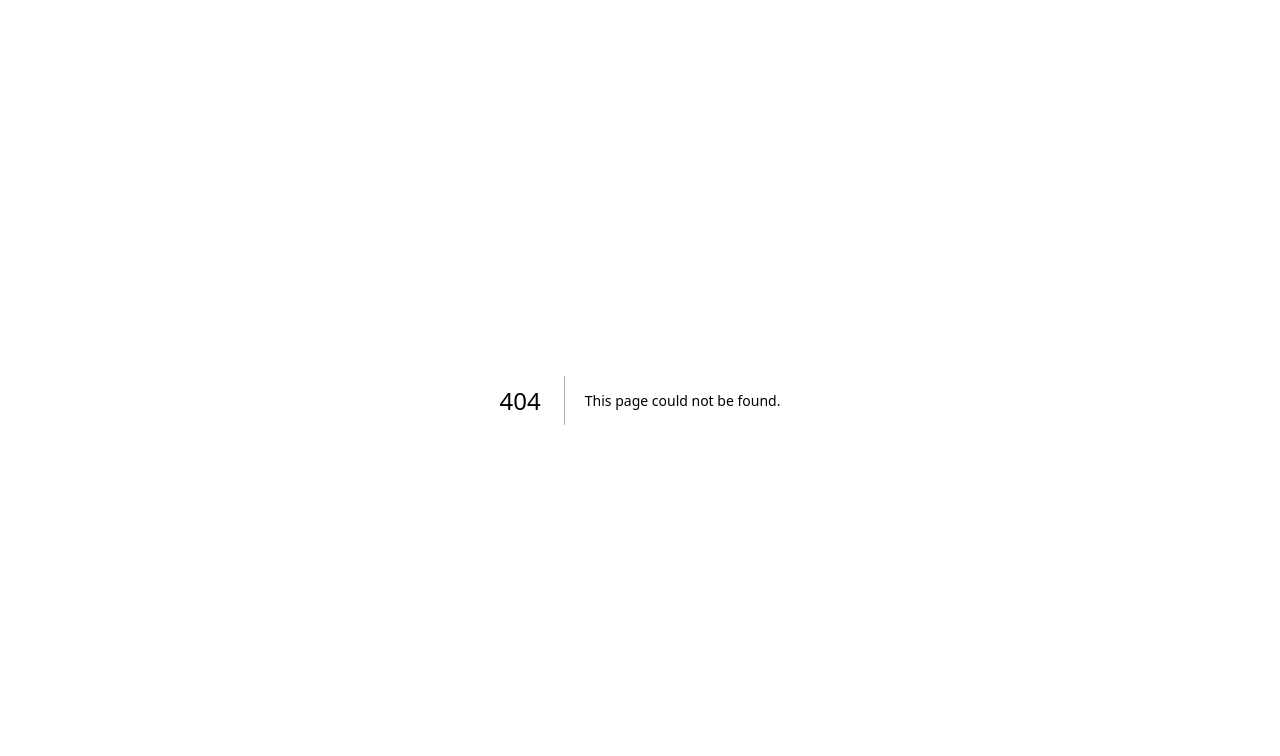
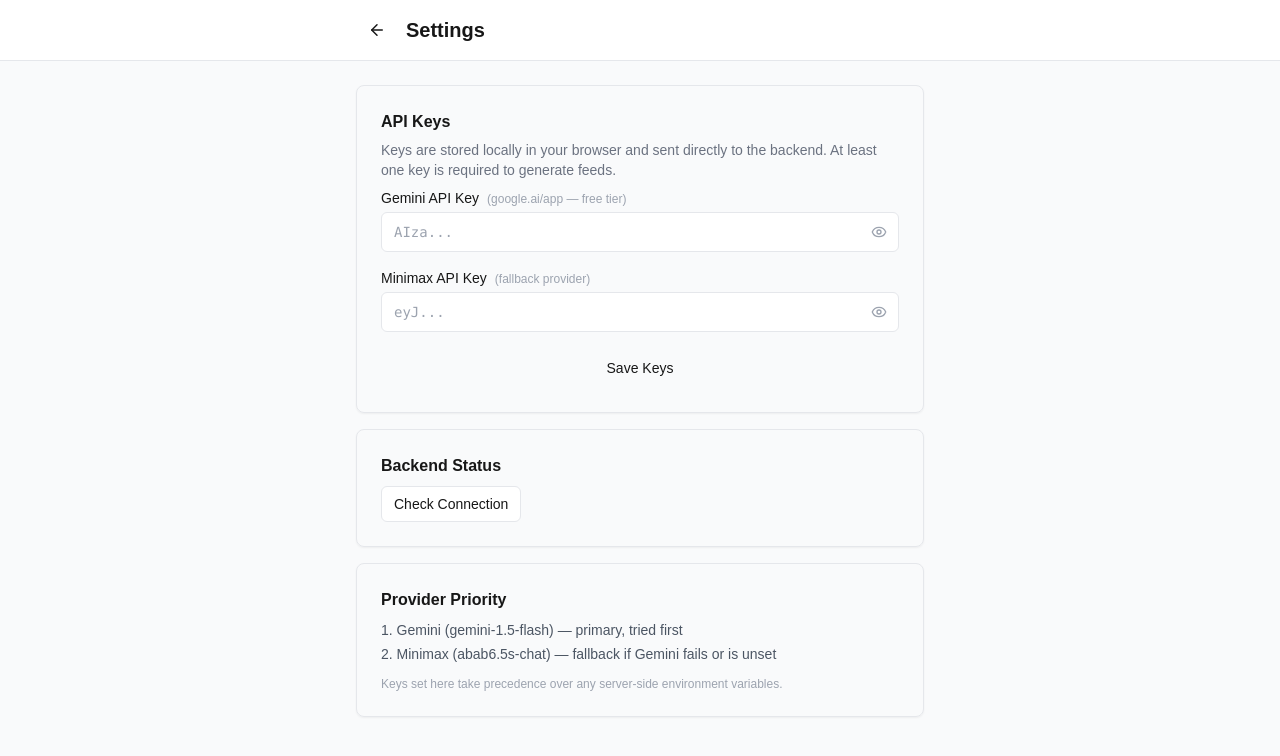
Before and after one commit to gongahkia/trae-hackathon-2026, a Next.js app in the folder frontend/: page /settings in a window 1280 px wide. Before the commit this address had no page. Shown: the top 756 px of the page. Built offline with nearby package versions, Linux system fonts and the light colour scheme; no server answers.

Commit message:
feat(app): updating to allow local keys

```diff
--- a/frontend/src/app/feed/[sessionId]/page.tsx
+++ b/frontend/src/app/feed/[sessionId]/page.tsx
@@ -100,6 +100,11 @@ export default function FeedPage() {
                 <Plus size={18} />
               </Button>
             </Link>
+            <Link href="/settings">
+              <Button variant="ghost" size="sm">
+                <Settings size={18} />
+              </Button>
+            </Link>
           </div>
         </div>
       </header>
--- a/frontend/src/app/layout.tsx
+++ b/frontend/src/app/layout.tsx
@@ -14,8 +14,8 @@ const geistMono = localFont({
 });
 
 export const metadata: Metadata = {
-  title: "Create Next App",
-  description: "Generated by create next app",
+  title: "DoomLearn",
+  description: "We're doomed",
 };
 
 export default function RootLayout({
--- /dev/null
+++ b/frontend/src/app/settings/page.tsx
@@ -0,0 +1,161 @@
+"use client";
+
+import { useState } from "react";
+import Link from "next/link";
+import { ArrowLeft, Eye, EyeOff, CheckCircle, AlertCircle } from "lucide-react";
+import { Button } from "@/components/ui/button";
+import { Input } from "@/components/ui/input";
+import { Card, CardContent, CardHeader } from "@/components/ui/card";
+import { useSessionStore } from "@/store/session";
+import { api } from "@/lib/api";
+
+export default function SettingsPage() {
+  const { geminiApiKey, minimaxApiKey, setGeminiApiKey, setMinimaxApiKey } = useSessionStore();
+
+  const [geminiInput, setGeminiInput] = useState(geminiApiKey);
+  const [minimaxInput, setMinimaxInput] = useState(minimaxApiKey);
+  const [showGemini, setShowGemini] = useState(false);
+  const [showMinimax, setShowMinimax] = useState(false);
+  const [saved, setSaved] = useState(false);
+  const [healthStatus, setHealthStatus] = useState<"idle" | "checking" | "ok" | "error">("idle");
+
+  const handleSave = () => {
+    setGeminiApiKey(geminiInput.trim());
+    setMinimaxApiKey(minimaxInput.trim());
+    setSaved(true);
+    setTimeout(() => setSaved(false), 2000);
+  };
+
+  const handleCheckHealth = async () => {
+    setHealthStatus("checking");
+    try {
+      await api.health();
+      setHealthStatus("ok");
+    } catch {
+      setHealthStatus("error");
+    }
+  };
+
+  return (
+    <div className="min-h-screen bg-gray-50">
+      <header className="sticky top-0 bg-white border-b z-10">
+        <div className="max-w-[600px] mx-auto px-4 py-3 flex items-center gap-2">
+          <Link href="/">
+            <Button variant="ghost" size="sm">
+              <ArrowLeft size={18} />
+            </Button>
+          </Link>
+          <h1 className="font-bold text-xl">Settings</h1>
+        </div>
+      </header>
+
+      <main className="max-w-[600px] mx-auto px-4 py-6 space-y-4">
+        <Card>
+          <CardHeader className="pb-2">
+            <h2 className="font-semibold">API Keys</h2>
+            <p className="text-sm text-gray-500">
+              Keys are stored locally in your browser and sent directly to the backend. At least one key is required to generate feeds.
+            </p>
+          </CardHeader>
+          <CardContent className="space-y-4">
+            <div>
+              <label className="block text-sm font-medium mb-1">
+                Gemini API Key
+                <span className="ml-2 text-xs text-gray-400 font-normal">
+                  (google.ai/app — free tier)
+                </span>
+              </label>
+              <div className="relative">
+                <Input
+                  type={showGemini ? "text" : "password"}
+                  placeholder="AIza..."
+                  value={geminiInput}
+                  onChange={(e) => setGeminiInput(e.target.value)}
+                  className="pr-10 font-mono text-sm"
+                />
+                <button
+                  type="button"
+                  onClick={() => setShowGemini(!showGemini)}
+                  className="absolute right-3 top-1/2 -translate-y-1/2 text-gray-400 hover:text-gray-600"
+                >
+                  {showGemini ? <EyeOff size={16} /> : <Eye size={16} />}
+                </button>
+              </div>
+              {geminiApiKey && (
+                <p className="text-xs text-green-600 mt-1">Key saved</p>
+              )}
+            </div>
+
+            <div>
+              <label className="block text-sm font-medium mb-1">
+                Minimax API Key
+                <span className="ml-2 text-xs text-gray-400 font-normal">
+                  (fallback provider)
+                </span>
+              </label>
+              <div className="relative">
+                <Input
+                  type={showMinimax ? "text" : "password"}
+                  placeholder="eyJ..."
+                  value={minimaxInput}
+                  onChange={(e) => setMinimaxInput(e.target.value)}
+                  className="pr-10 font-mono text-sm"
+                />
+                <button
+                  type="button"
+                  onClick={() => setShowMinimax(!showMinimax)}
+                  className="absolute right-3 top-1/2 -translate-y-1/2 text-gray-400 hover:text-gray-600"
+                >
+                  {showMinimax ? <EyeOff size={16} /> : <Eye size={16} />}
+                </button>
+              </div>
+              {minimaxApiKey && (
+                <p className="text-xs text-green-600 mt-1">Key saved</p>
+              )}
+            </div>
+
+            <Button onClick={handleSave} className="w-full">
+              {saved ? "Saved!" : "Save Keys"}
+            </Button>
+          </CardContent>
+        </Card>
+
+        <Card>
+          <CardHeader className="pb-2">
+            <h2 className="font-semibold">Backend Status</h2>
+          </CardHeader>
+          <CardContent className="flex items-center gap-3">
+            <Button variant="outline" size="sm" onClick={handleCheckHealth} disabled={healthStatus === "checking"}>
+              {healthStatus === "checking" ? "Checking..." : "Check Connection"}
+            </Button>
+            {healthStatus === "ok" && (
+              <span className="flex items-center gap-1 text-sm text-green-600">
+                <CheckCircle size={16} /> Backend reachable
+              </span>
+            )}
+            {healthStatus === "error" && (
+              <span className="flex items-center gap-1 text-sm text-red-500">
+                <AlertCircle size={16} /> Cannot reach backend at {process.env.NEXT_PUBLIC_API_URL || "http://localhost:8000"}
+              </span>
+            )}
+          </CardContent>
+        </Card>
+
+        <Card>
+          <CardHeader className="pb-2">
+            <h2 className="font-semibold">Provider Priority</h2>
+          </CardHeader>
+          <CardContent>
+            <ol className="text-sm text-gray-600 space-y-1 list-decimal list-inside">
+              <li>Gemini (gemini-1.5-flash) — primary, tried first</li>
+              <li>Minimax (abab6.5s-chat) — fallback if Gemini fails or is unset</li>
+            </ol>
+            <p className="text-xs text-gray-400 mt-3">
+              Keys set here take precedence over any server-side environment variables.
+            </p>
+          </CardContent>
+        </Card>
+      </main>
+    </div>
+  );
+}
--- a/frontend/src/components/PostCard.tsx
+++ b/frontend/src/components/PostCard.tsx
@@ -42,6 +42,7 @@ const postTypeConfig = {
 export function PostCard({ post, platform }: PostCardProps) {
   const [expanded, setExpanded] = useState(false);
   const [showHideDialog, setShowHideDialog] = useState(false);
+  const [showComments, setShowComments] = useState(false);
 
   const { likedPostIds, toggleLike, savedPosts, addSavedPost, removeSavedPost, hidePost } =
     useSessionStore();
@@ -73,6 +74,36 @@ export function PostCard({ post, platform }: PostCardProps) {
     }
     return num.toString();
   };
+
+  const commentsDialog = (
+    <Dialog open={showComments} onOpenChange={setShowComments}>
+      <DialogContent>
+        <DialogHeader>
+          <DialogTitle>{post.comments.length} Comment{post.comments.length !== 1 ? "s" : ""}</DialogTitle>
+        </DialogHeader>
+        <div className="flex flex-col gap-4 mt-2 max-h-96 overflow-y-auto">
+          {post.comments.length === 0 ? (
+            <p className="text-sm text-gray-500">No comments yet.</p>
+          ) : (
+            post.comments.map((comment) => (
+              <div key={comment.id} className="border-b pb-3 last:border-0">
+                <div className="flex items-center justify-between mb-1">
+                  <span className="text-sm font-medium">{comment.author_handle}</span>
+                  <span className="text-xs text-gray-400">↑ {comment.upvotes}</span>
+                </div>
+                <p className="text-sm text-gray-700">{comment.body}</p>
+                {comment.citations.length > 0 && (
+                  <div className="mt-1 text-xs text-gray-400">
+                    {comment.citations.map((cit, i) => <div key={i}>{cit}</div>)}
+                  </div>
+                )}
+              </div>
+            ))
+          )}
+        </div>
+      </DialogContent>
+    </Dialog>
+  );
 
   if (platform === "reddit") {
     return (
@@ -120,7 +151,7 @@ export function PostCard({ post, platform }: PostCardProps) {
                 </button>
               )}
               <div className="flex items-center gap-4 mt-3">
-                <button className="flex items-center gap-1 text-gray-500 hover:text-gray-700">
+                <button onClick={() => setShowComments(true)} className="flex items-center gap-1 text-gray-500 hover:text-gray-700">
                   <MessageCircle size={18} />
                   <span>{post.comments.length} comments</span>
                 </button>
```
